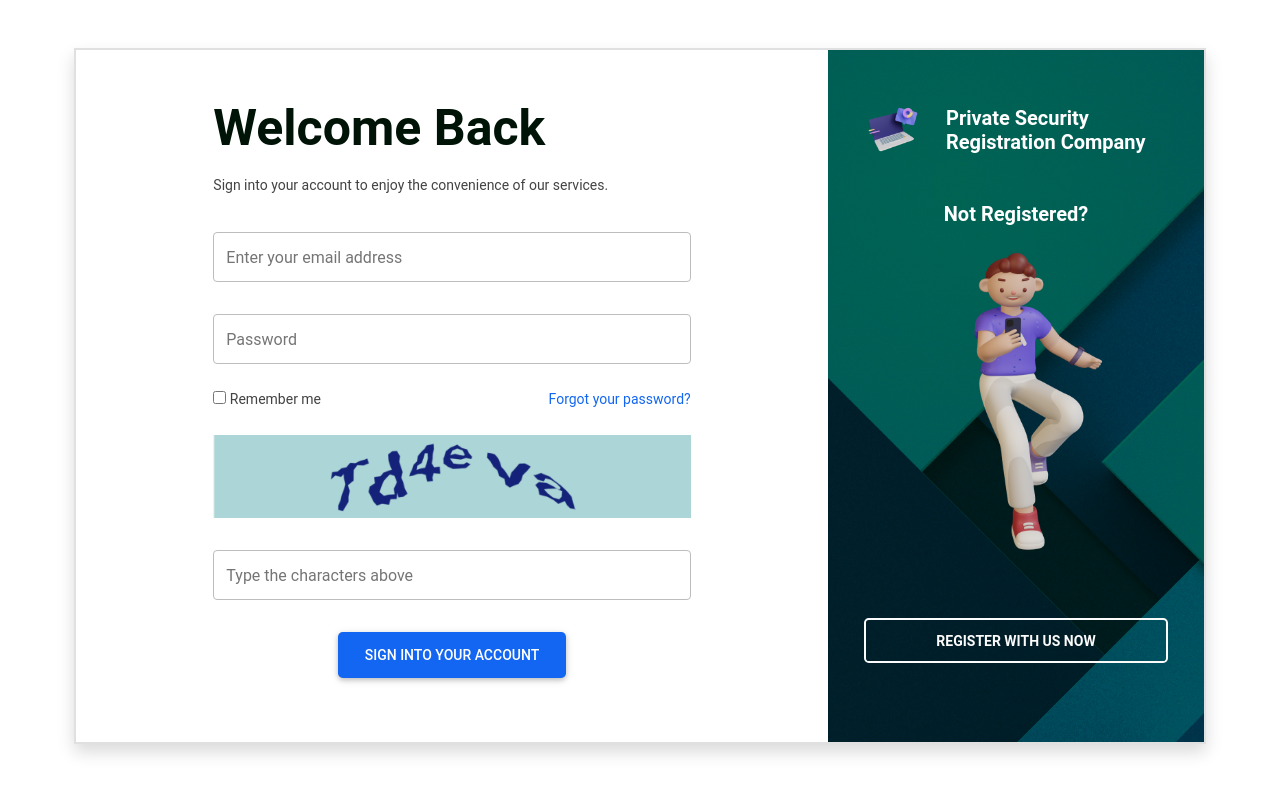
After one commit to Hallykola/leveragepoint, a Laravel app: page /signin in a window 1280 px wide. The commit adds this page. Run offline with Laravel 8, Linux system fonts and the light colour scheme.

Commit message:
completed Signin

```diff
--- a/app/Http/Controllers/Auth/AuthenticatedSessionController.php
+++ b/app/Http/Controllers/Auth/AuthenticatedSessionController.php
@@ -18,6 +18,12 @@ class AuthenticatedSessionController extends Controller
     public function create()
     {
         return view('auth.login');
+    }
+
+    public function signin()
+    {
+        $pageTittle = 'SignIn';
+        return view('auth.signin',['pageTittle'=> $pageTittle]);
     }
 
     /**
--- /dev/null
+++ b/resources/views/auth/signin.blade.php
@@ -0,0 +1,100 @@
+@extends('layouts.frame')
+@section('content')
+<title>{{$pageTittle}}</title>
+<div class="container py-5 px-3">
+    <div class="row border border-2 shadow">
+        <div class="col-sm-12 col-md-12 col-lg-8">
+                <div class="row">
+                    <div class="col-8 offset-2 pt-5 signinSideA">
+                        <div class="row">
+                            <div class="col">
+                                <h3 class="signinSideAtittle">Welcome Back</h3>
+                            </div>
+                        </div>
+                        <div class="row pt-2">
+                            <div class="col">
+                                <p>Sign into your account to enjoy the convenience of our services.</p>
+                            </div>
+                        </div>
+                        <div class="row pt-1 pb-5">
+                            <div class="col">
+                                <form action="{{ route('login') }}" method="POST">
+                                    @csrf
+                                    <div class="row py-3">
+                                        <div class="col-xs-12 col-sm-12 col-md-12">
+                                            <input id="email" class="form-control" type="email" name="email" placeholder="Enter your email address" required>
+                                        </div>
+                                    </div>
+                                    <div class="row py-3">
+                                        <div class="col-xs-12 col-sm-12 col-md-12">
+                                            <input id="password" class="form-control" type="password" name="password" placeholder="Password" required>
+                                        </div>
+                                    </div>
+                                    <div class="row py-2">
+                                        <div class="col-6 text-start">
+                                            <input type="checkbox" name="remember" id="remember_me">
+                                            <span>Remember me</span>
+                                        </div>
+                                        <div class="col-6 text-end">
+                                            @if (Route::has('password.request'))
+                                                <a class="underline text-sm text-gray-600 hover:text-gray-900" href="{{ route('password.request') }}">
+                                                    {{ __('Forgot your password?') }}
+                                                </a>
+                                            @endif
+                                        </div>
+                                    </div>
+                                    <div class="row py-3">
+                                        <div class="col">
+                                            <img src="/assets/img/signin/image1.png" alt="" width="100%">
+                                        </div>
+                                    </div>
+                                    <div class="row py-3">
+                                        <div class="col-xs-12 col-sm-12 col-md-12">
+                                            <input id="captcha" class="form-control" type="text" name="captcha" placeholder="Type the characters above" >
+                                        </div>
+                                    </div>
+                                    <div class="row text-center py-3">
+                                        <div class="col">
+                                            <button type="submit" class="btn btn-primary btn-lg">Sign into your account</button>
+                                        </div>
+                                    </div>
+                                </form>
+                            </div>
+                        </div>
+                    </div>
+                </div>
+        </div>
+        <div class="d-none d-lg-block col-lg-4" id="siginSideB">
+            <div class="row">
+                <div class="col">
+                    <div class="container">
+                        <div class="row pt-5">
+                            <div class="col-3">
+                                <img src="/assets/img/signin/Object.png" id="imglatop">
+                            </div>
+                            <div class="col-9 pt-2">
+                                <h5 class="siginSideBTxt">Private Security Registration Company</h5>
+                            </div>
+                        </div>
+                        <div class="row text-center pt-4">
+                            <div class="col pt-3 pt-1">
+                                <h5 class="siginSideBTxt ">Not Registered?</h5>
+                            </div>
+                        </div>
+                        <div class="row text-center py-3">
+                            <div class="col">
+                                <img src="/assets/img/signin/Character.png" width="100%"/>
+                            </div>
+                        </div>
+                        <div class="row py-5 text-center">
+                            <div class="col-12">
+                                <button type="button" class="btn btn-outline-light btn-lg siginSideBbtn">Register with Us Now</button>
+                            </div>
+                        </div>
+                    </div>
+                </div>
+            </div>
+        </div>
+    </div>
+</div>
+@endsection
--- a/resources/views/layouts/frame.blade.php
+++ b/resources/views/layouts/frame.blade.php
@@ -1,11 +1,14 @@
  <!-- import Font Awesome -->
+ @php
+     $tittle = isset($pageTittle) ? $pageTittle : 'Leverage Point';
+ @endphp
  <!DOCTYPE html>
  <html lang="en">
  <head>
      <meta charset="UTF-8">
      <meta http-equiv="X-UA-Compatible" content="IE=edge">
      <meta name="viewport" content="width=device-width, initial-scale=1.0">
-     <title>Document</title>
+     <title>{{$tittle}}</title>
  <!-- import Font Awesome -->
      <link
 href="https://cdnjs.cloudflare.com/ajax/libs/font-awesome/5.15.1/css/all.min.css"
@@ -16,6 +19,8 @@ rel="stylesheet">
 
    <!-- import MDB Pro -->
    <link rel="stylesheet" href="/css/mdb.min.css" />
+   <link rel="stylesheet" href="/assets/css/styles.css" />
+
    @yield('css')
  </head>
  <body>
--- a/routes/web.php
+++ b/routes/web.php
@@ -15,8 +15,9 @@ use App\Http\Controllers\Auth\AuthenticatedSessionController;
 */
 
 Route::get('/',[PagesController::class, 'index'])->name('home');
+Route::get('signin',[AuthenticatedSessionController::class,'signin'])->name('signin');
 
 Route::middleware('auth')->group(function() {
     Route::get('/dashboard',[PagesController::class,'dashboard'])->name('dashboard');
-    Route::get('/logout',[AuthenticatedSessionController::class, 'destroy']);
 });
+require __DIR__.'/auth.php';
```
Also changed, not shown: resources/views/dashboard.blade.php (+2 -23 lines), public/assets/css/styles.css (added), public/assets/img/signin/676345(4)2.png (added), public/assets/img/signin/Character.png (added), public/assets/img/signin/Object.png (added), public/assets/img/signin/image1.png (added).
